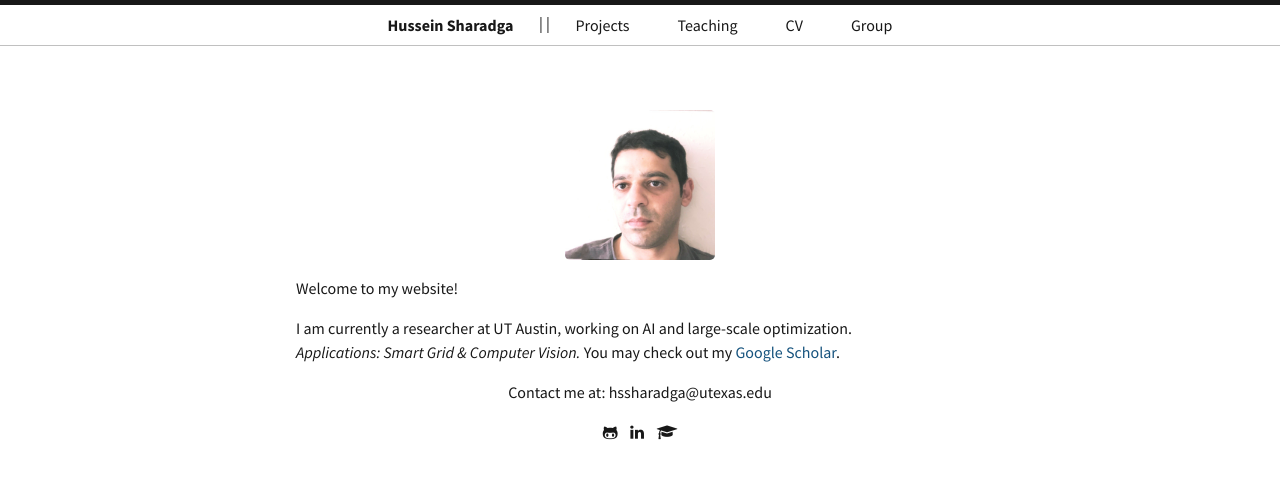
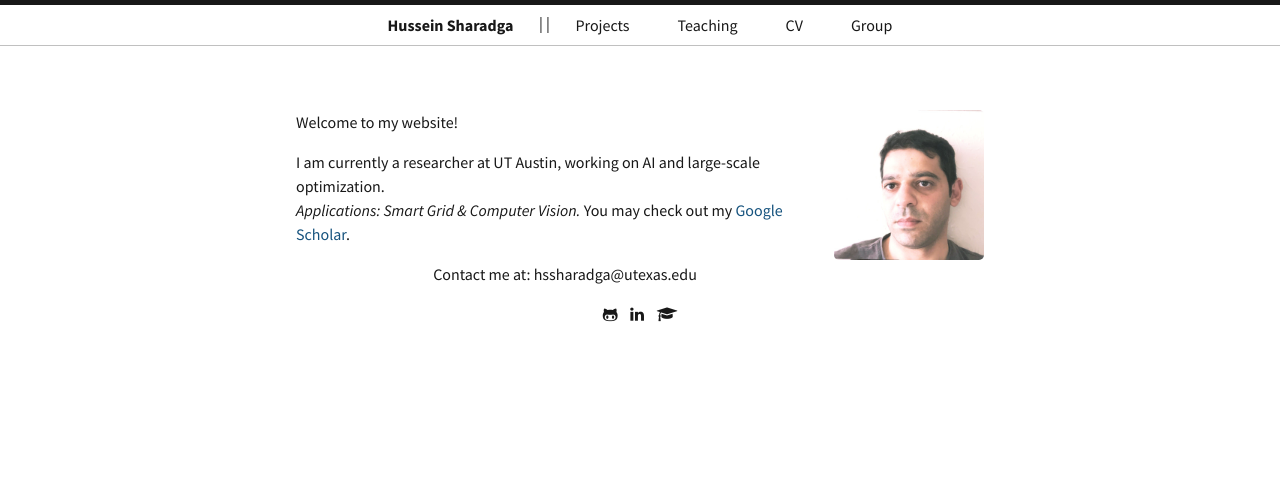
Before and after one commit to hssharadga/hssharadga.github.io, a Jekyll site: the page built from index.html, in a window 1280 px wide. Shown: the top 479 px of the page. Built offline with Jekyll 4.4.1, drawn with Linux system fonts in a browser that asks for light colours.

Commit message:
Update index.html

```diff
--- a/index.html
+++ b/index.html
@@ -16,9 +16,12 @@
 
   <div class="text-center">
 
-<center>
+<!-- <center>
 <img src="/assets/Pic Hussein.jpg" alt="drawing" height="150"/>
-</center>
+</center> -->
+
+<img src="/assets/Pic Hussein.jpg" alt="drawing" height="150" align="right"/>
+
 <p style="text-align: left;">
 Welcome to my website! <br> </p>
 <p style="text-align: left;">
```
